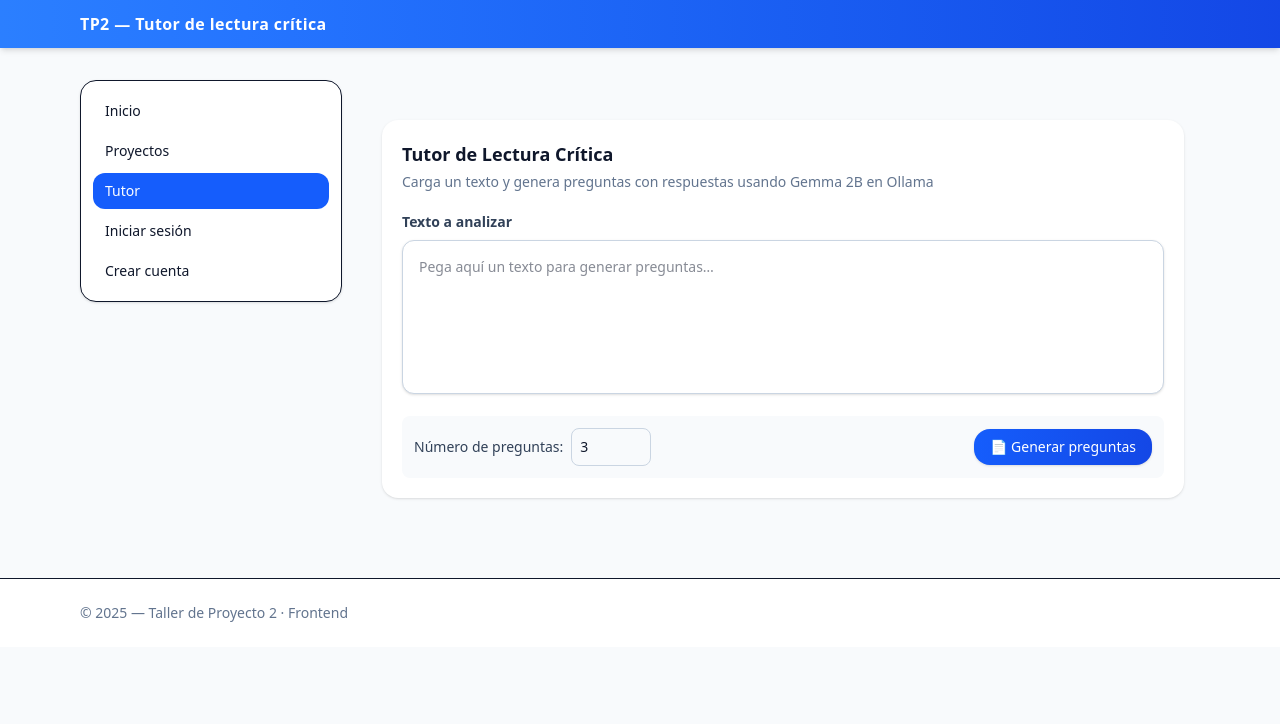
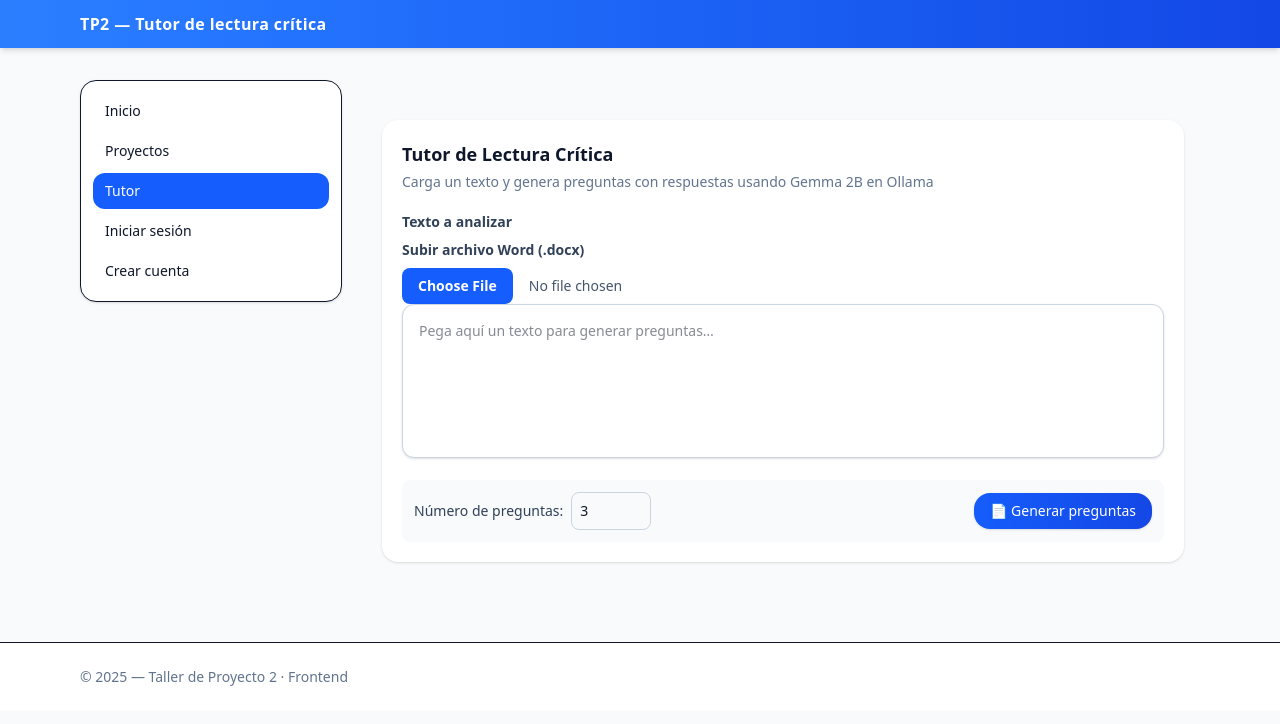
Before and after one commit to Yorshgamer/tptutor, a React (Vite) app in the folder frontend/: page /tutor in a window 1280 px wide. Shown: the top 724 px of the page. Built offline with nearby package versions, Linux system fonts and the light colour scheme.

Commit message:
Se puede añadir Words

```diff
--- a/frontend/src/pages/Tutor.tsx
+++ b/frontend/src/pages/Tutor.tsx
@@ -23,6 +23,7 @@ export default function Tutor() {
     Record<number, number | null>
   >({});
   const [feedback, setFeedback] = useState<Record<number, string>>({});
+const [score, setScore] = useState<number | null>(null);
 
   const handleGenerate = async () => {
     if (!text.trim()) {
@@ -67,16 +68,51 @@ export default function Tutor() {
 
   const handleVerify = () => {
   const newFeedback: Record<number, string> = {};
+  let correctCount = 0;
+
   results.forEach((qa, i) => {
     const selected = selectedAnswers[i];
     if (selected !== null && qa.answers[selected]?.correct) {
       newFeedback[i] = "¡Correcto! 🎉";
+      correctCount++;
     } else {
       newFeedback[i] = "Incorrecto. Sigue intentando 💪";
     }
   });
+
   setFeedback(newFeedback);
+
+  // Calcular puntaje proporcional a 20
+  const total = results.length;
+  const scoreCalc = Math.round((correctCount / total) * 20);
+  setScore(scoreCalc);
 };
+
+
+  // 📂 Subir archivo Word
+  const handleFileUpload = async (e: React.ChangeEvent<HTMLInputElement>) => {
+    if (!e.target.files?.[0]) return;
+    const formData = new FormData();
+    formData.append("file", e.target.files[0]);
+
+    try {
+      const resp = await fetch("/api/upload", {
+        method: "POST",
+        body: formData,
+      });
+
+      const data = await resp.json();
+      if (resp.ok && data.text) {
+        setText(data.text);
+        setError("");
+      } else {
+        setError(data.error || "Error al procesar archivo.");
+      }
+    } catch (err: any) {
+      setError("Error al subir archivo: " + err.message);
+    }
+  };
+
 
   return (
     <div className="max-w-4xl mx-auto space-y-6 p-4">
@@ -90,6 +126,23 @@ export default function Tutor() {
             <label className="block text-sm font-semibold text-slate-700 mb-2">
               Texto a analizar
             </label>
+            <div>
+              <label className="block text-sm font-semibold text-slate-700 mb-2">
+                Subir archivo Word (.docx)
+              </label>
+              <input
+                type="file"
+                accept=".docx"
+                onChange={handleFileUpload}
+                className="block w-full text-sm text-slate-600
+               file:mr-4 file:py-2 file:px-4
+               file:rounded-lg file:border-0
+               file:text-sm file:font-semibold
+               file:bg-blue-600 file:text-white
+               hover:file:bg-blue-700 cursor-pointer"
+              />
+            </div>
+
             <textarea
               rows={6}
               className="w-full rounded-xl border border-slate-300 bg-white p-4 text-sm focus:outline-none focus:ring-2 focus:ring-blue-500 focus:border-transparent transition-all duration-200 resize-none shadow-sm"
@@ -192,15 +245,13 @@ export default function Tutor() {
 
                 {feedback[i] && (
                   <div
-                    className={`ml-9 p-3 rounded-lg ${
-                      feedback[i].includes("🎉")
+                    className={`ml-9 p-3 rounded-lg ${feedback[i].includes("🎉")
                         ? "bg-green-50 border border-green-200"
                         : "bg-orange-50 border border-orange-200"
                       }`}
                   >
                     <p
-                      className={`font-semibold ${
-                        feedback[i].includes("🎉")
+                      className={`font-semibold ${feedback[i].includes("🎉")
                           ? "text-green-700"
                           : "text-orange-700"
                         }`}
@@ -223,7 +274,16 @@ export default function Tutor() {
             {rawOutput}
           </pre>
         </Card>
+
       )}
+      {score !== null && (
+  <Card className="p-4 border-l-4 border-l-purple-500 bg-purple-50">
+    <h3 className="text-lg font-semibold text-purple-700">
+      🎯 Tu puntaje: {score} / 20
+    </h3>
+  </Card>
+)}
+
     </div>
   );
 }
```
Also changed, not shown: 1 other file (tests, documents, lock files or other folders). Lines whose indentation alone changed are shown as unchanged.
